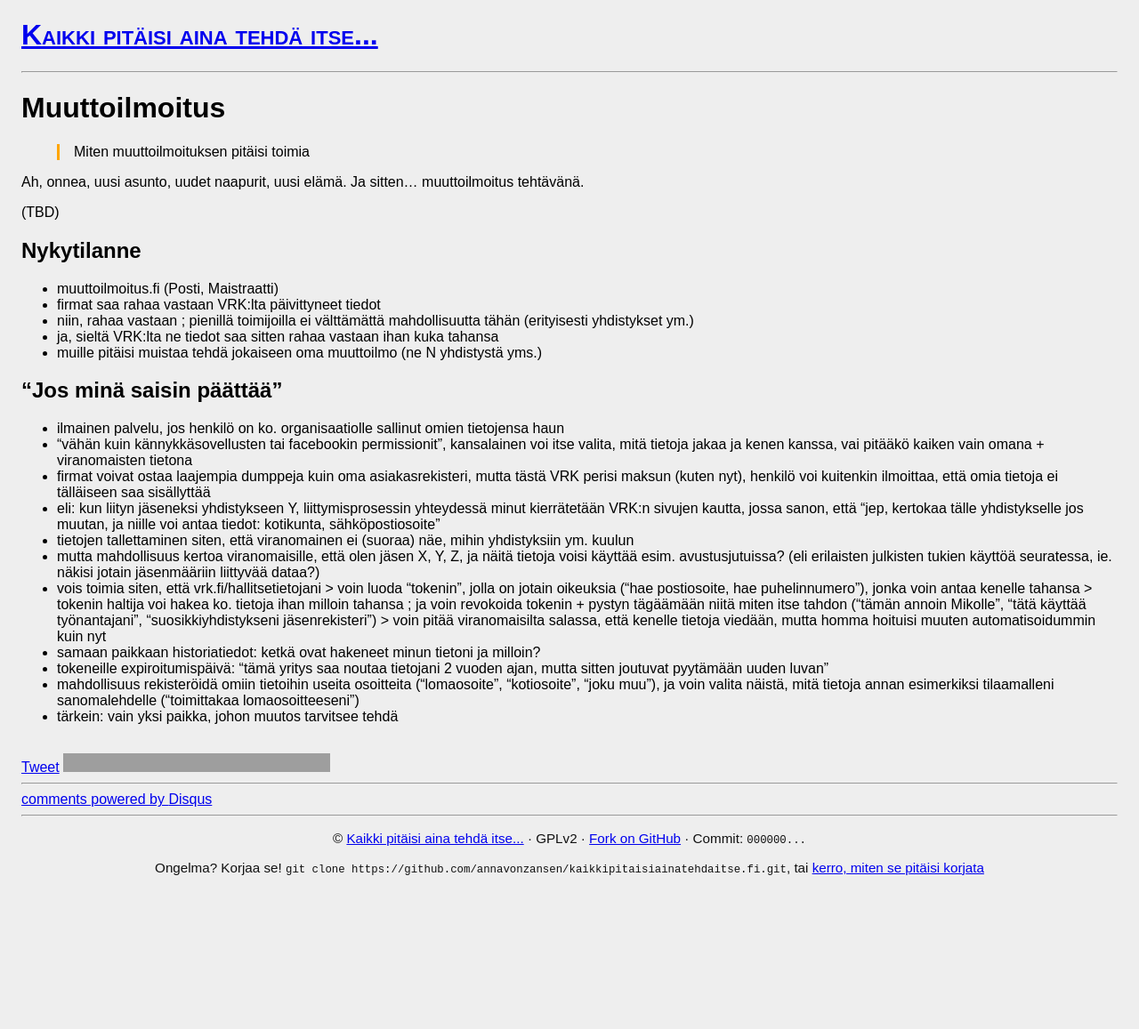
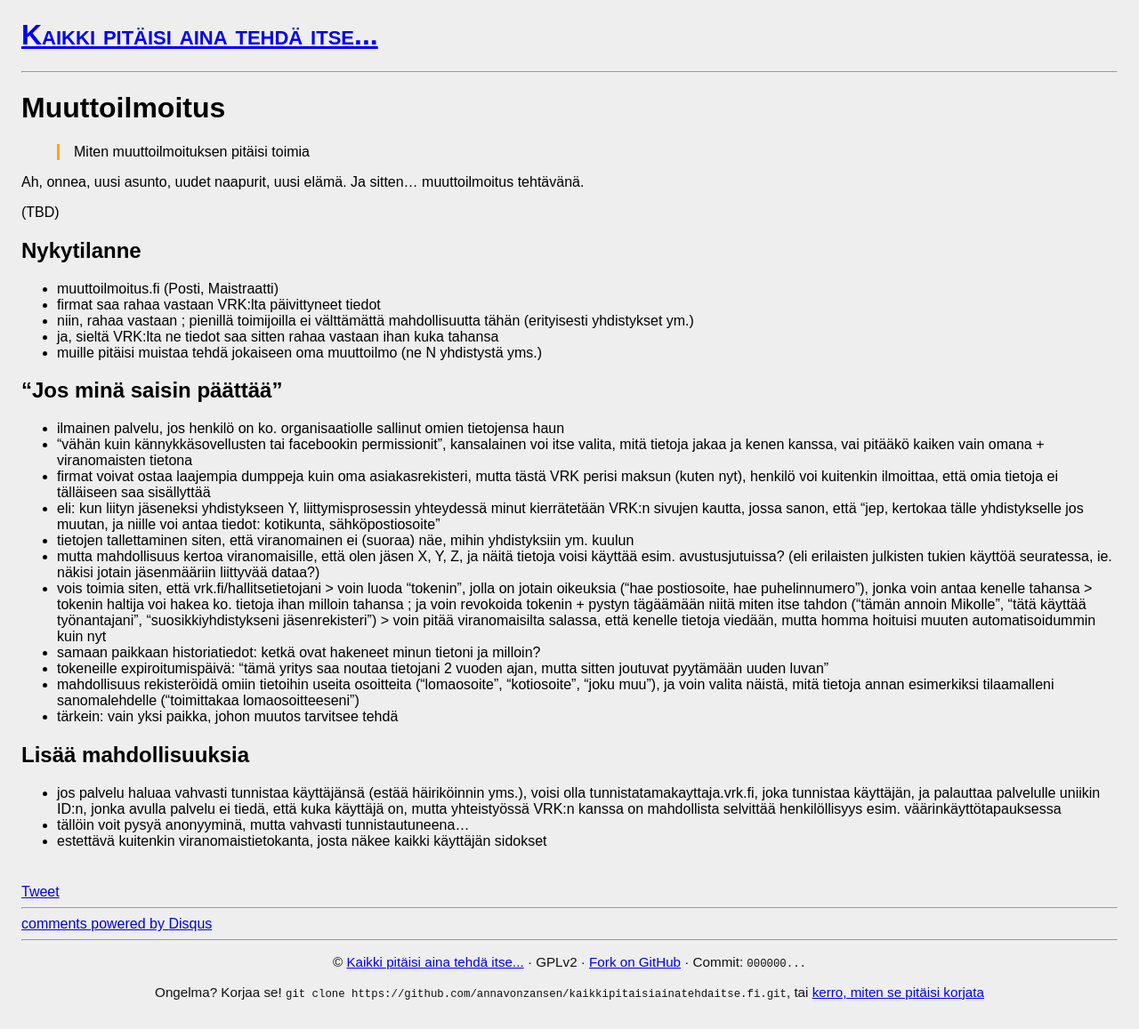
Before and after one commit to annavonzansen/kaikkipitaisiainatehdaitse.fi, a Jekyll site: the page built from _posts/2014-09-09-muuttoilmoitus.md, in a window 1280 px wide. Shown: the whole page at 89% size. Built offline with Jekyll 4.4.1, drawn with Linux system fonts in a browser that asks for light colours; comment, search, counter and statistics services are not loaded; before the commit the page ends 1017 px from its top, so only the background shows below that; grey boxes are pictures that could not be loaded.

Commit message:
Add more ideas.

```diff
--- a/_posts/2014-09-09-muuttoilmoitus.md
+++ b/_posts/2014-09-09-muuttoilmoitus.md
@@ -33,3 +33,9 @@ Ah, onnea, uusi asunto, uudet naapurit, uusi elämä. Ja sitten... muuttoilmoitu
  - tokeneille expiroitumispäivä: "tämä yritys saa noutaa tietojani 2 vuoden ajan, mutta sitten joutuvat pyytämään uuden luvan"
  - mahdollisuus rekisteröidä omiin tietoihin useita osoitteita ("lomaosoite", "kotiosoite", "joku muu"), ja voin valita näistä, mitä tietoja annan esimerkiksi tilaamalleni sanomalehdelle ("toimittakaa lomaosoitteeseni")
  - tärkein: vain yksi paikka, johon muutos tarvitsee tehdä
+
+
+## Lisää mahdollisuuksia
+ - jos palvelu haluaa vahvasti tunnistaa käyttäjänsä (estää häiriköinnin yms.), voisi olla tunnistatamakayttaja.vrk.fi, joka tunnistaa käyttäjän, ja palauttaa palvelulle uniikin ID:n, jonka avulla palvelu ei tiedä, että kuka käyttäjä on, mutta yhteistyössä VRK:n kanssa on mahdollista selvittää henkilöllisyys esim. väärinkäyttötapauksessa
+ - tällöin voit pysyä anonyyminä, mutta vahvasti tunnistautuneena...
+ - estettävä kuitenkin viranomaistietokanta, josta näkee kaikki käyttäjän sidokset
```
